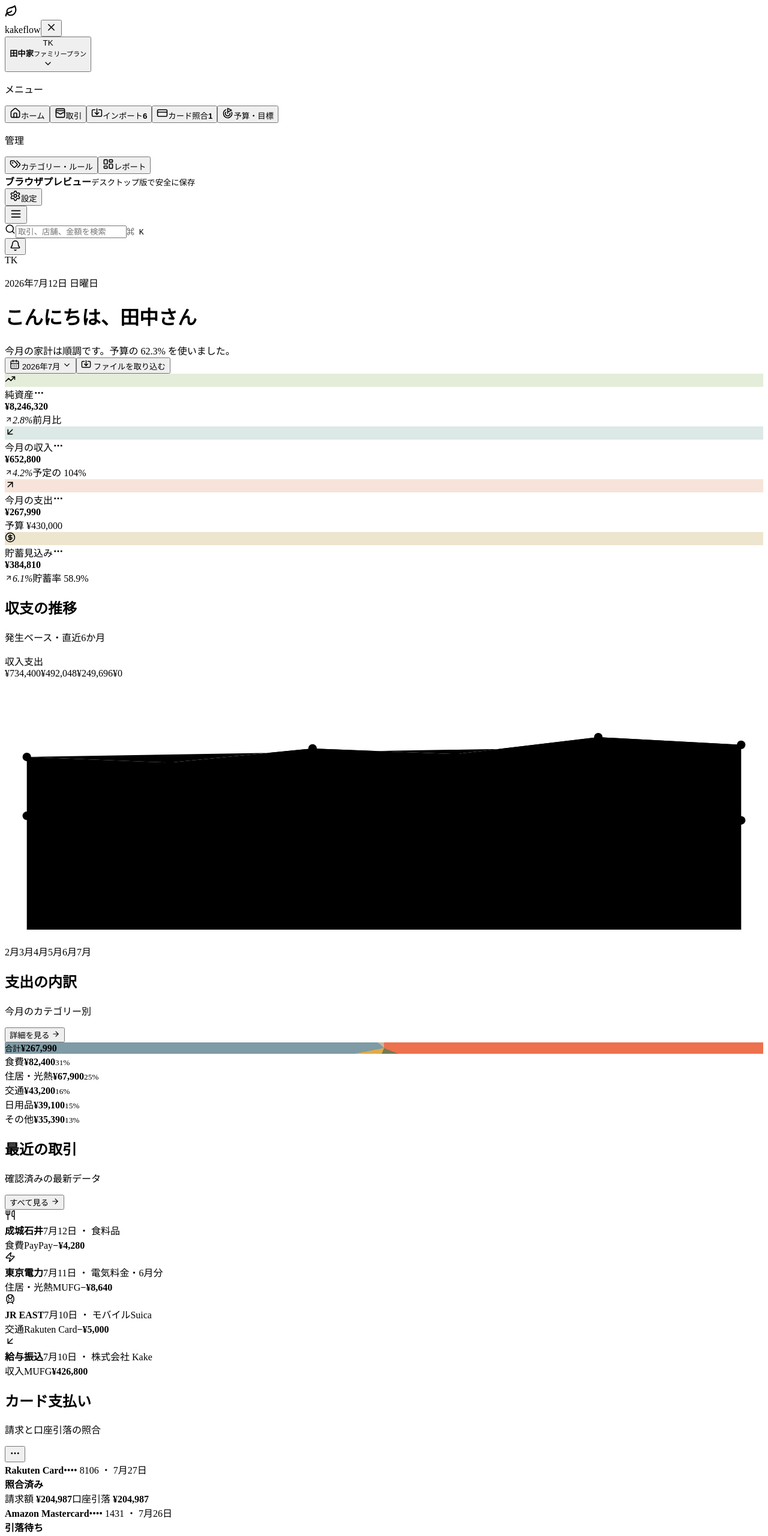
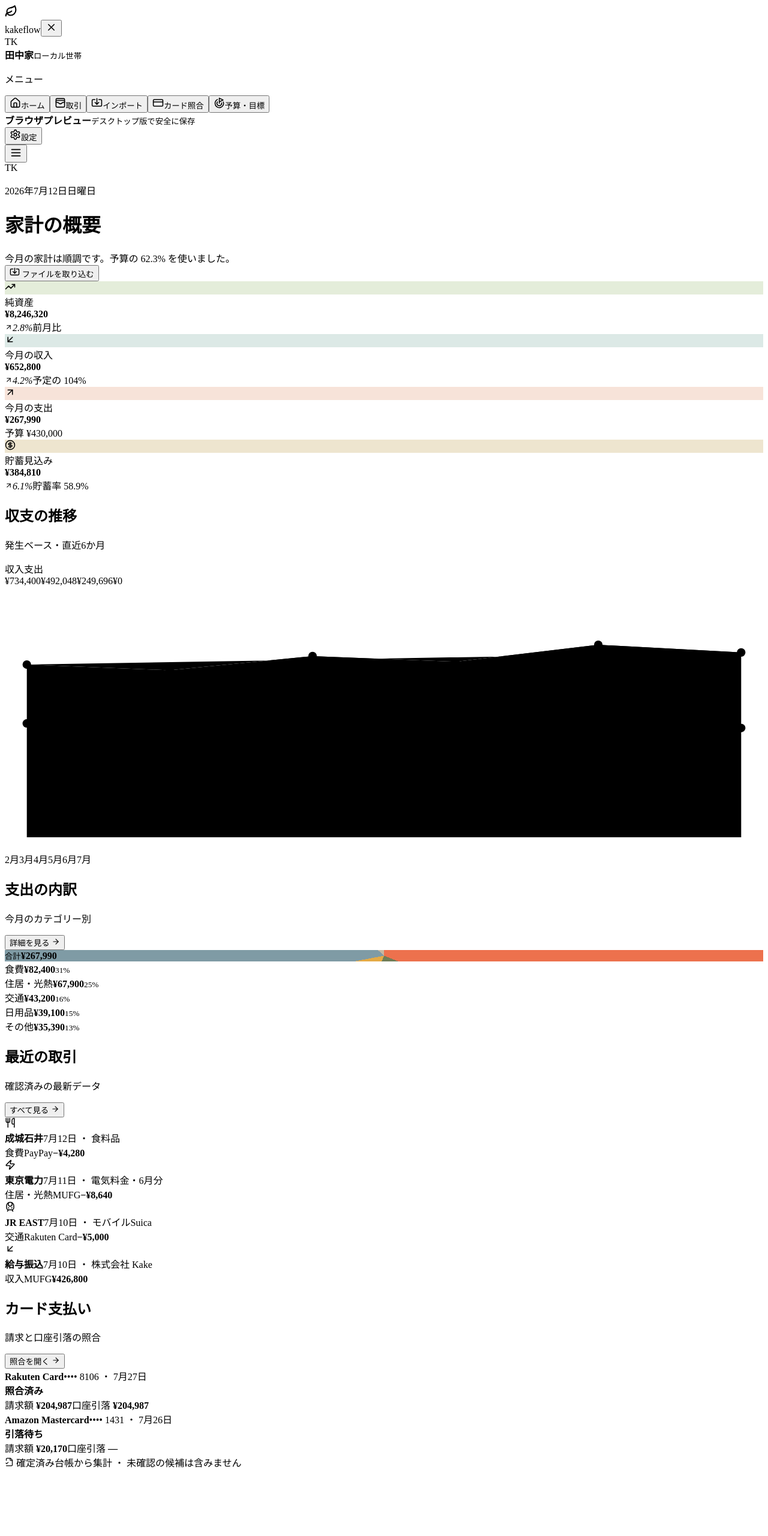
Before and after one commit to thangldw/kakeflow, a React (Vite) app: page / in a window 1280 px wide. Shown: the top 2561 px of the page at 60% size. After the commit the page ends 2458 px from the top, so only its background shows below. Built offline with nearby package versions, Linux system fonts and the light colour scheme; the HTML template or start-up script is replaced by a standard one.

Commit message:
fix: remove misleading inactive controls

```diff
--- a/src/App.tsx
+++ b/src/App.tsx
@@ -3,25 +3,18 @@
   ArrowDownLeft,
   ArrowRight,
   ArrowUpRight,
-  Bell,
-  BookOpen,
-  CalendarDays,
-  ChevronDown,
   CircleDollarSign,
   CreditCard,
   FileCheck2,
   Goal,
   Home,
   Import,
-  LayoutDashboard,
   Leaf,
   Menu,
   MoreHorizontal,
   Search,
   Settings,
-  SlidersHorizontal,
   Sparkles,
-  Tags,
   TrainFront,
   TrendingUp,
   Utensils,
@@ -56,8 +49,8 @@
 const navigation: NavigationItem[] = [
   { id: 'overview', label: 'ホーム', icon: Home },
   { id: 'transactions', label: '取引', icon: WalletCards },
-  { id: 'import', label: 'インポート', icon: Import, badge: 6 },
-  { id: 'cards', label: 'カード照合', icon: CreditCard, badge: 1 },
+  { id: 'import', label: 'インポート', icon: Import },
+  { id: 'cards', label: 'カード照合', icon: CreditCard },
   { id: 'budgets', label: '予算・目標', icon: Goal },
 ]
 
@@ -72,11 +65,10 @@
           <button className="icon-btn mobile-close" aria-label="メニューを閉じる" onClick={close}><X size={19} /></button>
         </div>
 
-        <button className="household-picker" type="button" aria-label="世帯を切り替える">
+        <div className="household-picker">
           <div className="avatar">TK</div>
-          <div><strong>{householdName}</strong><small>ファミリープラン</small></div>
-          <ChevronDown size={16} />
-        </button>
+          <div><strong>{householdName}</strong><small>ローカル世帯</small></div>
+        </div>
 
         <nav>
           <p className="nav-caption">メニュー</p>
@@ -91,9 +83,6 @@
               {item.badge && <b>{item.badge}</b>}
             </button>
           ))}
-          <p className="nav-caption nav-caption--second">管理</p>
-          <button className="nav-item"><Tags size={19} /><span>カテゴリー・ルール</span></button>
-          <button className="nav-item"><LayoutDashboard size={19} /><span>レポート</span></button>
         </nav>
 
         <div className="sidebar-foot">
@@ -109,11 +98,7 @@
   return (
     <header className="topbar">
       <button className="icon-btn menu-btn" aria-label="メニューを開く" onClick={openMenu}><Menu size={21} /></button>
-      <div className="search"><Search size={18} /><input aria-label="検索" placeholder="取引、店舗、金額を検索" /><kbd>⌘ K</kbd></div>
-      <div className="top-actions">
-        <button className="icon-btn notification" aria-label="通知"><Bell size={19} /><span /></button>
-        <div className="top-avatar">TK</div>
-      </div>
+      <div className="top-actions"><div className="top-avatar">TK</div></div>
     </header>
   )
 }
@@ -130,7 +115,7 @@
 function KpiCard({ label, value, meta, trend, icon: Icon, accent }: { label: string; value: string; meta: string; trend?: string; icon: typeof TrendingUp; accent: string }) {
   return (
     <article className="kpi-card">
-      <div className="kpi-head"><div className="kpi-icon" style={{ background: accent }}><Icon size={18} /></div><span>{label}</span><MoreHorizontal size={18} /></div>
+      <div className="kpi-head"><div className="kpi-icon" style={{ background: accent }}><Icon size={18} /></div><span>{label}</span></div>
       <strong>{value}</strong>
       <div className="kpi-meta">{trend && <em><ArrowUpRight size={13} />{trend}</em>}<span>{meta}</span></div>
     </article>
@@ -151,7 +136,7 @@
       <div className="chart-y"><span>{yen(Math.round(max))}</span><span>{yen(Math.round(max * .67))}</span><span>{yen(Math.round(max * .34))}</span><span>¥0</span></div>
       <svg viewBox={`0 0 ${width} ${height}`} role="img" aria-label="直近6か月の収入と支出">
         {[44, 87, 130, 173].map((line) => <line key={line} x1="18" y1={line} x2="602" y2={line} className="gridline" />)}
-        <path d={`${path('income')} L ${x(5)} ${height - 10} L ${x(0)} ${height - 10} Z`} className="area-income" />
+        <path d={`${path('income')} L ${x(data.length - 1)} ${height - 10} L ${x(0)} ${height - 10} Z`} className="area-income" />
         <path d={path('income')} className="line-income" />
         <path d={path('expense')} className="line-expense" />
         {data.map((d, i) => <circle key={`i${d.month}`} cx={x(i)} cy={y(d.income)} r="3.5" className="dot-income" />)}
@@ -162,7 +147,7 @@
   )
 }
 
-function SpendingCard({ expense = currentMonthMetrics.expense, categories }: { expense?: number; categories?: readonly { name: string; amount: number }[] }) {
+function SpendingCard({ expense = currentMonthMetrics.expense, categories, onDetails }: { expense?: number; categories?: readonly { name: string; amount: number }[]; onDetails: () => void }) {
   const palette = ['#ed714d', '#6f7d57', '#e4aa45', '#7f9ba5', '#c7b8a0', '#8d7ca8']
   const source = categories ? categories.filter((item) => item.amount > 0).slice(0, 6).map((item, index) => ({ ...item, color: palette[index % palette.length] })) : categoryData
   const categoryTotal = source.reduce((total, item) => total + item.amount, 0)
@@ -170,7 +155,7 @@
   const gradient = legend.length > 0 ? `conic-gradient(${legend.map((d, i) => `${d.color} ${legend.slice(0, i).reduce((a, b) => a + b.pct, 0)}% ${legend.slice(0, i + 1).reduce((a, b) => a + b.pct, 0)}%`).join(',')})` : '#e8ebe4'
   return (
     <article className="panel spending-card">
-      <div className="panel-head"><div><h2>支出の内訳</h2><p>今月のカテゴリー別</p></div><button className="text-btn">詳細を見る <ArrowRight size={14} /></button></div>
+      <div className="panel-head"><div><h2>支出の内訳</h2><p>今月のカテゴリー別</p></div><button className="text-btn" onClick={onDetails}>詳細を見る <ArrowRight size={14} /></button></div>
       <div className="spending-body">
         <div className="donut" style={{ background: gradient }}><div><small>合計</small><strong>{yen(expense)}</strong></div></div>
         <div className="legend">{legend.length > 0 ? legend.map((item) => <div key={item.name}><i style={{ background: item.color }} /><span>{item.name}</span><strong>{yen(item.amount)}</strong><small>{item.pct}%</small></div>) : <p className="empty-state">支出はまだありません。</p>}</div>
@@ -195,7 +180,7 @@
   })}</div>
 }
 
-function ReconciliationMini({ liveCards, desktop }: { liveCards: readonly CardSettlementDto[]; desktop: boolean }) {
+function ReconciliationMini({ liveCards, desktop, onOpen }: { liveCards: readonly CardSettlementDto[]; desktop: boolean; onOpen: () => void }) {
   const cards = desktop ? liveCards.map((card) => ({
     name: card.cardName, mask: card.maskedIdentifier ?? '番号未設定', dueDate: card.paymentDueOn ?? card.periodEnd,
     statement: card.statementAmountJpy, bankDebit: card.paymentAmountJpy ?? undefined,
@@ -205,7 +190,7 @@
   })) : cardSettlements
   return (
     <article className="panel reconciliation">
-      <div className="panel-head"><div><h2>カード支払い</h2><p>請求と口座引落の照合</p></div><button className="icon-btn" aria-label="カード照合メニュー"><MoreHorizontal size={18} /></button></div>
+      <div className="panel-head"><div><h2>カード支払い</h2><p>請求と口座引落の照合</p></div><button className="text-btn" onClick={onOpen}>照合を開く <ArrowRight size={14} /></button></div>
       <div className="card-stack">{cards.length > 0 ? cards.map((card) => <div className="settlement" key={card.name}>
         <div className="settlement-title"><i style={{ background: card.color }} /><div><strong>{card.name}</strong><span>{card.mask} ・ {card.dueDate}</span></div><b className={card.status}>{card.status === 'reconciled' ? '照合済み' : '引落待ち'}</b></div>
         <div className="settlement-values"><span>請求額 <strong>{yen(card.statement)}</strong></span><span>口座引落 <strong>{card.bankDebit ? yen(card.bankDebit) : '—'}</strong></span></div>
@@ -215,7 +200,7 @@
   )
 }
 
-function Overview({ setPage, liveDashboard, liveTransactions, liveCards, desktop }: { setPage: (page: PageId) => void; liveDashboard: DashboardMonthlyTotalsDto | null; liveTransactions: readonly TransactionRowDto[]; liveCards: readonly CardSettlementDto[]; desktop: boolean }) {
+function Overview({ setPage, liveDashboard, liveTransactions, liveCards, desktop, householdName }: { setPage: (page: PageId) => void; liveDashboard: DashboardMonthlyTotalsDto | null; liveTransactions: readonly TransactionRowDto[]; liveCards: readonly CardSettlementDto[]; desktop: boolean; householdName: string }) {
   const income = desktop ? liveDashboard?.incomeJpy ?? 0 : currentMonthMetrics.income
   const expense = desktop ? liveDashboard?.expenseJpy ?? 0 : currentMonthMetrics.expense
   const projectedSavings = desktop ? liveDashboard?.savingsJpy ?? 0 : savings
@@ -223,8 +208,7 @@
   const trend = desktop ? (liveDashboard?.accrualTrend ?? []).map((point) => ({ month: point.month, income: point.incomeJpy, expense: point.expenseJpy })) : undefined
   const categories = desktop ? (liveDashboard?.expenseCategories ?? []).map((item) => ({ name: item.name, amount: item.amountJpy })) : undefined
   return <>
-    <PageHeader eyebrow="2026年7月12日 日曜日" title="こんにちは、田中さん" description={desktop ? `今月の確定取引 ${liveDashboard?.postedTransactionCount ?? 0}件を集計しています。` : `今月の家計は順調です。予算の ${(budgetUsage * 100).toFixed(1)}% を使いました。`}>
-      <button className="secondary-btn"><CalendarDays size={17} /> 2026年7月 <ChevronDown size={15} /></button>
+    <PageHeader eyebrow={new Intl.DateTimeFormat('ja-JP', { dateStyle: 'full', timeZone: 'Asia/Tokyo' }).format(new Date())} title={householdName === '家計' ? '家計の概要' : `${householdName}の家計`} description={desktop ? `今月の確定取引 ${liveDashboard?.postedTransactionCount ?? 0}件を集計しています。` : `今月の家計は順調です。予算の ${(budgetUsage * 100).toFixed(1)}% を使いました。`}>
       <button className="primary-btn" onClick={() => setPage('import')}><Import size={17} /> ファイルを取り込む</button>
     </PageHeader>
     <section className="kpi-grid">
@@ -238,14 +222,14 @@
         <div className="panel-head"><div><h2>収支の推移</h2><p>発生ベース・直近6か月</p></div><div className="chart-legend"><span className="income">収入</span><span className="expense">支出</span></div></div>
         <TrendChart data={trend} />
       </article>
-      <SpendingCard expense={expense} categories={categories} />
+      <SpendingCard expense={expense} categories={categories} onDetails={() => setPage('transactions')} />
       <article className="panel recent-panel">
         <div className="panel-head"><div><h2>最近の取引</h2><p>確認済みの最新データ</p></div><button className="text-btn" onClick={() => setPage('transactions')}>すべて見る <ArrowRight size={14} /></button></div>
         {displayTransactions.length > 0 ? <TransactionRows rows={displayTransactions} /> : <p className="empty-state">確定した取引はまだありません。</p>}
       </article>
-      <ReconciliationMini liveCards={liveCards} desktop={desktop} />
+      <ReconciliationMini liveCards={liveCards} desktop={desktop} onOpen={() => setPage('cards')} />
     </section>
-    <div className="data-footnote"><FileCheck2 size={15} /> 最終更新: 本日 15:42 ・ MUFG、PayPay、Rakuten Card ほか3件 <span>データ充足率 96%</span></div>
+    <div className="data-footnote"><FileCheck2 size={15} /> 確定済み台帳から集計 ・ 未確認の候補は含みません</div>
   </>
 }
 
@@ -279,9 +263,7 @@
   const basisExpense = desktop ? liveTotals?.expenseJpy ?? 0 : basis === 'ACCRUAL' ? currentMonthMetrics.expense : currentMonthMetrics.cashOutflow
   const basisIncome = desktop ? liveTotals?.incomeJpy ?? 0 : currentMonthMetrics.income
   return <>
-    <PageHeader eyebrow="取引台帳" title="すべての取引" description="確定した取引と元データを一か所で管理します。">
-      <button className="secondary-btn"><SlidersHorizontal size={17} /> フィルター</button><button className="primary-btn"><BookOpen size={17} /> 手動で追加</button>
-    </PageHeader>
+    <PageHeader eyebrow="取引台帳" title="すべての取引" description="確定した取引と元データを一か所で管理します。" />
     <section className="panel table-panel">
       <div className="table-toolbar"><div className="search table-search"><Search size={17} /><input value={query} onChange={(e) => setQuery(e.target.value)} placeholder="店舗、カテゴリー、口座を検索" /></div><div className="basis-toggle" aria-label="計上基準"><button className={basis === 'ACCRUAL' ? 'active' : ''} aria-pressed={basis === 'ACCRUAL'} onClick={() => setBasis('ACCRUAL')}>発生ベース</button><button className={basis === 'CASH' ? 'active' : ''} aria-pressed={basis === 'CASH'} onClick={() => setBasis('CASH')}>資金移動</button></div></div>
       <div className="table-summary"><span>{currentTokyoPeriod().month}・{basis === 'ACCRUAL' ? '発生ベース' : '資金移動ベース'}</span><strong>収入 {yen(basisIncome)}</strong><strong>{basis === 'ACCRUAL' ? '支出' : '現金流出'} {yen(basisExpense)}</strong><em>{visible.length}件を表示</em></div>
@@ -449,7 +431,7 @@
 
   return <>
     <PageHeader eyebrow="データ取り込み" title="インポート Inbox" description="ファイルから読み取った候補を確認して台帳へ反映します。">
-      <button className="secondary-btn"><Settings size={17} /> 監視フォルダー</button><button className="primary-btn" disabled={busy} onClick={() => inputRef.current?.click()}><Import size={17} /> {busy ? '解析中…' : 'ファイルを選択'}</button>
+      <button className="primary-btn" disabled={busy} onClick={() => inputRef.current?.click()}><Import size={17} /> {busy ? '解析中…' : 'ファイルを選択'}</button>
       <input ref={inputRef} className="visually-hidden" type="file" accept=".csv,.xlsx,.pdf,.png,.jpg,.jpeg,text/csv,application/pdf,image/png,image/jpeg,application/vnd.openxmlformats-officedocument.spreadsheetml.sheet" multiple onChange={(event) => { const files = event.currentTarget.files; event.currentTarget.value = ''; if (files) void processFiles(files) }} />
     </PageHeader>
     <section className="status-grid">
@@ -461,11 +443,11 @@
       ].map((x, i) => <article className="status-card" key={x[0]}><span className={`status-orb s${i}`} /><div><strong>{x[1]}</strong><span>{x[0]}</span><small>{x[2]}</small></div></article>)}
     </section>
     <section className="panel import-panel">
-      <div className="panel-head"><div><h2>最近のファイル</h2><p>ローカルの「家計簿 Inbox」から自動検出</p></div><button className="text-btn">処理履歴</button></div>
+      <div className="panel-head"><div><h2>最近のファイル</h2><p>選択またはドロップしたローカルファイル</p></div></div>
       <button className="drop-zone" onClick={() => inputRef.current?.click()} onDragOver={(event) => event.preventDefault()} onDrop={(event) => { event.preventDefault(); void processFiles(event.dataTransfer.files) }}><Import size={20} /><span>CSV / Excel / PDF / レシート画像をここにドロップ</span><small>PayPay・銀行・カード・PNG / JPEGレシート</small></button>
       <div className="import-list">
-        {previews.map((item) => <div className="import-row" key={item.id}><div className="file-icon"><FileCheck2 size={19} /></div><div><strong>{item.filename}</strong><span>{item.adapterId ?? '未対応の形式'} ・ {item.encoding}</span></div><span>{item.recordCount} レコード</span><b className={item.status === 'ready' ? 'ready' : 'review'}>{staged[item.id] ? 'レビュー待ち' : item.status === 'ready' ? 'プレビュー完了' : item.status === 'extractable' ? item.mediaType?.startsWith('image/') ? 'OCR待ち' : 'テキスト抽出待ち' : '確認が必要'}</b>{item.status === 'ready' && !staged[item.id] ? <button className="mini-btn" disabled={platformClient.runtime !== 'tauri' || !householdId || accounts.length === 0 || activeRun === item.id} onClick={() => void stageImport(item)}>{activeRun === item.id ? '暗号化中…' : platformClient.runtime === 'tauri' ? '取込開始' : 'Desktopのみ'}</button> : item.status === 'extractable' && !staged[item.id] ? <button className="mini-btn" disabled={platformClient.runtime !== 'tauri' || !householdId || accounts.length === 0 || activeRun === item.id} onClick={() => void extractDocument(item)}>{activeRun === item.id ? '抽出中…' : item.mediaType?.startsWith('image/') ? '画像OCR' : 'PDF抽出'}</button> : <button className="icon-btn" aria-label={`${item.filename}の解析結果`} title={item.issues.map((issue) => issue.message).join('\n')}><MoreHorizontal size={18} /></button>}</div>)}
-        {platformClient.runtime === 'web' && importItems.map((item) => <div className="import-row" key={item.file}><div className="file-icon"><FileCheck2 size={19} /></div><div><strong>{item.file}</strong><span>{item.source} ・ {item.time}</span></div><span>{item.records} レコード</span><b className={item.state}>{item.state === 'ready' ? '反映可能' : item.state === 'review' ? '確認が必要' : item.state === 'matched' ? '取引に照合済み' : '処理済み'}</b><button className="icon-btn" aria-label={`${item.file}のメニュー`}><MoreHorizontal size={18} /></button></div>)}
+        {previews.map((item) => <div className="import-row" key={item.id}><div className="file-icon"><FileCheck2 size={19} /></div><div><strong>{item.filename}</strong><span>{item.adapterId ?? '未対応の形式'} ・ {item.encoding}</span></div><span>{item.recordCount} レコード</span><b className={item.status === 'ready' ? 'ready' : 'review'}>{staged[item.id] ? 'レビュー待ち' : item.status === 'ready' ? 'プレビュー完了' : item.status === 'extractable' ? item.mediaType?.startsWith('image/') ? 'OCR待ち' : 'テキスト抽出待ち' : '確認が必要'}</b>{item.status === 'ready' && !staged[item.id] ? <button className="mini-btn" disabled={platformClient.runtime !== 'tauri' || !householdId || accounts.length === 0 || activeRun === item.id} onClick={() => void stageImport(item)}>{activeRun === item.id ? '暗号化中…' : platformClient.runtime === 'tauri' ? '取込開始' : 'Desktopのみ'}</button> : item.status === 'extractable' && !staged[item.id] ? <button className="mini-btn" disabled={platformClient.runtime !== 'tauri' || !householdId || accounts.length === 0 || activeRun === item.id} onClick={() => void extractDocument(item)}>{activeRun === item.id ? '抽出中…' : item.mediaType?.startsWith('image/') ? '画像OCR' : 'PDF抽出'}</button> : <span className="icon-btn" title={item.issues.map((issue) => issue.message).join('\n')}><MoreHorizontal size={18} /></span>}</div>)}
+        {platformClient.runtime === 'web' && importItems.map((item) => <div className="import-row" key={item.file}><div className="file-icon"><FileCheck2 size={19} /></div><div><strong>{item.file}</strong><span>{item.source} ・ {item.time}</span></div><span>{item.records} レコード</span><b className={item.state}>{item.state === 'ready' ? '反映可能' : item.state === 'review' ? '確認が必要' : item.state === 'matched' ? '取引に照合済み' : '処理済み'}</b></div>)}
         {platformClient.runtime === 'tauri' && previews.length === 0 && <p className="empty-state">ファイルを選択すると、ここに解析結果が表示されます。</p>}
       </div>
     </section>
@@ -495,14 +477,13 @@
   }
   return <>
     <PageHeader eyebrow="カード管理" title="請求・口座引落の照合" description="カード利用は支出、銀行引落は負債の返済として正しく区別します。">
-      <button className="secondary-btn"><CalendarDays size={17} /> 2026年7月</button>
     </PageHeader>
     {notice && <div className="import-notice" role="status">{notice}</div>}
     <section className="cards-page-grid">{displayCards.map((card) => <article className="panel card-detail" key={card.id}>
       <div className="card-visual" style={{ background: card.cardName.includes('Rakuten') ? '#b15b68' : '#394b5a' }}><span>KAKEFLOW CARD</span><strong>{card.cardName}</strong><small>{card.maskedIdentifier ?? '番号未設定'}</small></div>
       <div className="card-detail-head"><div><span>請求額</span><strong>{yen(card.statementAmountJpy)}</strong></div><b className={card.reconciliationStatus === 'FULLY_RECONCILED' ? 'reconciled' : card.reconciliationStatus === 'POSSIBLE_MATCH' ? 'possible' : 'pending'}>{card.reconciliationStatus === 'FULLY_RECONCILED' ? '✓ 照合済み' : card.reconciliationStatus === 'POSSIBLE_MATCH' ? '照合候補' : '引落待ち'}</b></div>
       <dl><div><dt>期間</dt><dd>{card.periodStart} – {card.periodEnd}</dd></div><div><dt>口座引落</dt><dd>{card.paymentAmountJpy ? yen(card.paymentAmountJpy) : '未検出'}</dd></div><div><dt>利用明細</dt><dd>{card.lineCount}件</dd></div></dl>
-      {card.reconciliationStatus === 'POSSIBLE_MATCH' ? <button className="full-btn" disabled={busyId === card.id} onClick={() => void confirm(card)}>{busyId === card.id ? '確定中…' : '金額と口座を確認して照合'} <ArrowRight size={15} /></button> : <button className="full-btn">明細を開く <ArrowRight size={15} /></button>}
+      {card.reconciliationStatus === 'POSSIBLE_MATCH' && <button className="full-btn" disabled={busyId === card.id} onClick={() => void confirm(card)}>{busyId === card.id ? '確定中…' : '金額と口座を確認して照合'} <ArrowRight size={15} /></button>}
     </article>)}{desktop && displayCards.length === 0 && <p className="empty-state">カードCSVを取り込むと、ここに請求と照合状況が表示されます。</p>}</section>
   </>
 }
@@ -510,7 +491,7 @@
 function BudgetsPage() {
   const budgets = budgetByCategory
   return <>
-    <PageHeader eyebrow="プランニング" title="予算・貯蓄目標" description="今月使える金額と、家族の将来のための貯蓄を見通します。"><button className="primary-btn"><Goal size={17} /> 目標を追加</button></PageHeader>
+    <PageHeader eyebrow="プランニング" title="予算・貯蓄目標" description="今月使える金額と、家族の将来のための貯蓄を見通します。" />
     <section className="budget-layout"><article className="panel budget-panel"><div className="panel-head"><div><h2>7月のカテゴリー予算</h2><p>全体の {(budgetUsage * 100).toFixed(1)}% を使用</p></div><strong>{yen(currentMonthMetrics.expense)} / {yen(currentMonthMetrics.budget)}</strong></div>{budgets.map((b) => <div className="budget-row" key={b.name}><div><i style={{background:b.color}} /><strong>{b.name}</strong></div><span>{yen(b.amount)} <small>/ {yen(b.budget)}</small></span><div className="progress"><span style={{width:`${Math.min(100,b.amount/b.budget*100)}%`,background:b.color}} /></div></div>)}</article><article className="panel goal-panel"><div className="panel-head"><div><h2>貯蓄目標</h2><p>家族旅行 2027</p></div><Sparkles size={20} /></div><div className="goal-ring"><div><strong>68%</strong><span>達成</span></div></div><strong>{yen(680000)} <small>/ {yen(1000000)}</small></strong><span>毎月 ¥40,000 であと8か月</span></article></section>
   </>
 }
@@ -662,7 +643,7 @@
   }, [households, ledgerRevision])
 
   const pageContent = {
-    overview: <Overview setPage={setPage} liveDashboard={liveDashboard} liveTransactions={liveTransactions} liveCards={liveCards} desktop={platformClient.runtime === 'tauri'} />,
+    overview: <Overview setPage={setPage} liveDashboard={liveDashboard} liveTransactions={liveTransactions} liveCards={liveCards} desktop={platformClient.runtime === 'tauri'} householdName={households[0]?.name ?? '家計'} />,
     transactions: <TransactionsPage householdId={households[0]?.id ?? null} revision={ledgerRevision} />,
     import: <ImportPage previews={importPreviews} setPreviews={setImportPreviews} householdId={households[0]?.id ?? null} accounts={accounts} summary={importCounts} onChanged={() => setLedgerRevision((value) => value + 1)} />,
     cards: <CardsPage cards={liveCards} householdId={households[0]?.id ?? null} onChanged={() => setLedgerRevision((value) => value + 1)} />,
```
Also changed, not shown: 2 other files (tests, documents, lock files or other folders).
